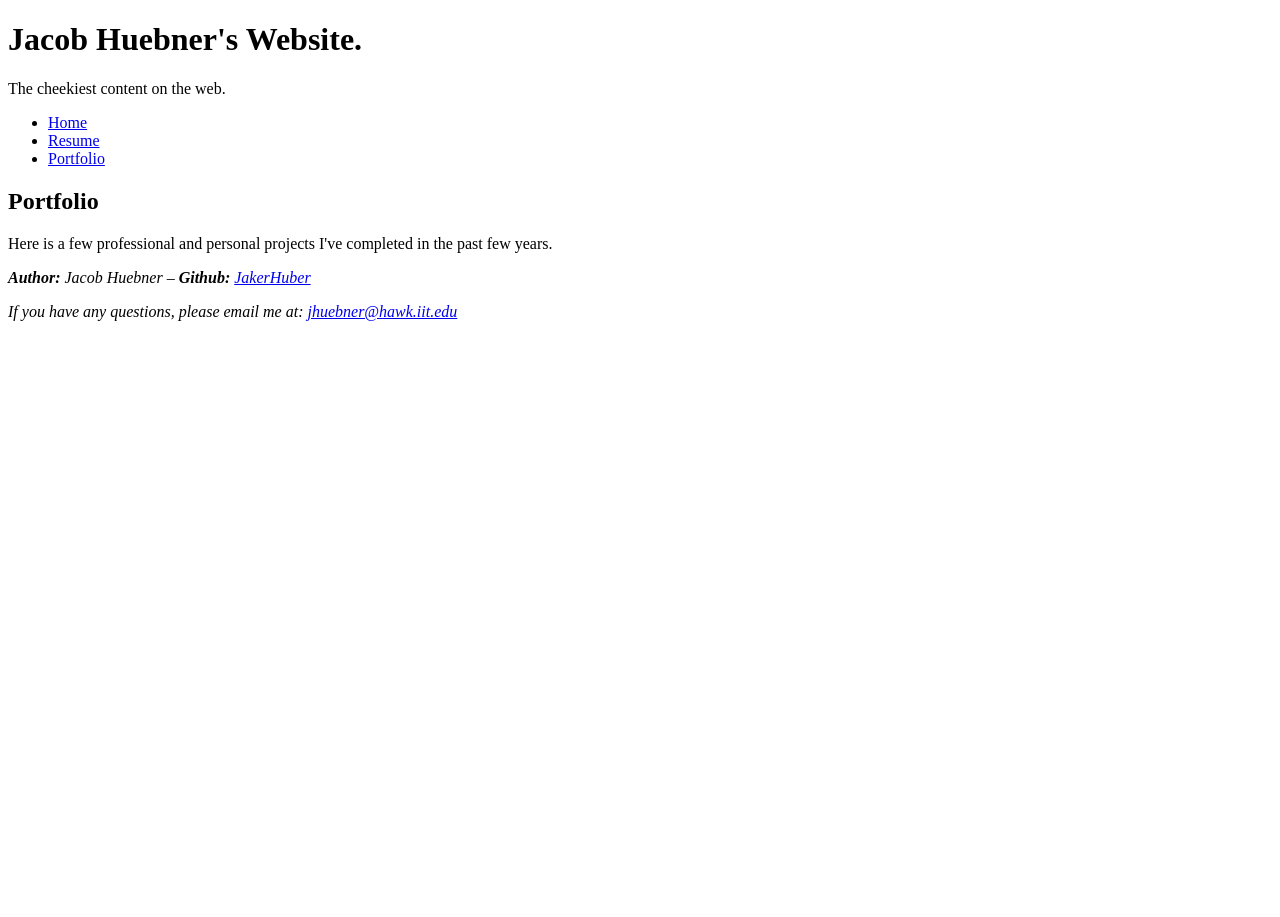
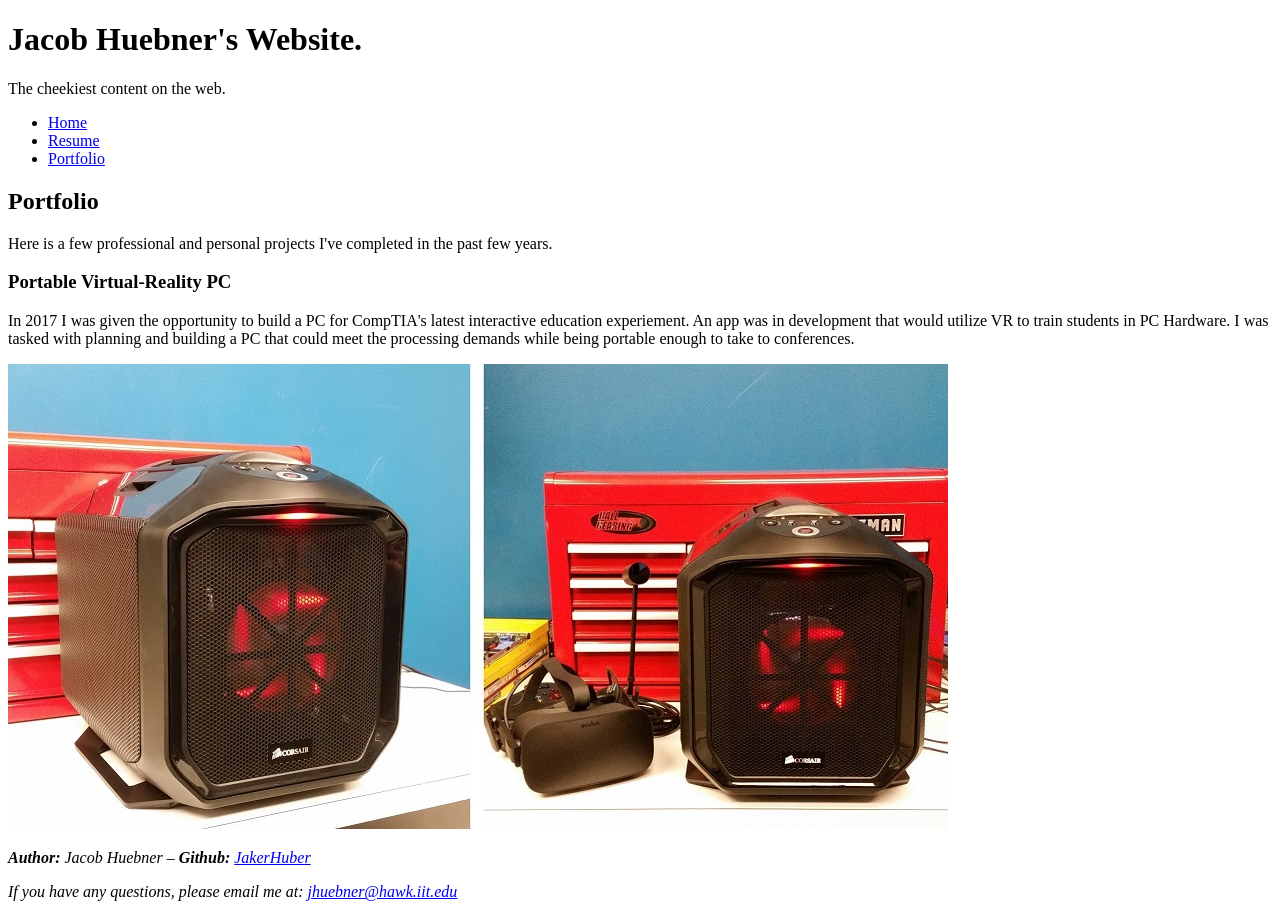
Before and after one commit to JakerHuber/project2, a plain HTML site: page portfolio.html in a window 1280 px wide. Before the commit the page ends 800 px from the top, so only its background shows below. Drawn offline with Linux system fonts and the light colour scheme.

Commit message:
content for portfolio

```diff
--- a/portfolio.html
+++ b/portfolio.html
@@ -20,7 +20,11 @@
       <h1>Portfolio</h1>
       <p>Here is a few professional and personal projects I've completed in the past few years.</p>
     </section>
-    <section> <!-- Project 1 -->
+    <section> <!-- Mobile VR Computer -->
+      <h3>Portable Virtual-Reality PC</h3>
+      <p>In 2017 I was given the opportunity to build a PC for CompTIA's latest interactive education experiement. An app was in development that would utilize VR to train students in PC Hardware. I was tasked with planning and building a PC that could meet the processing demands while being portable enough to take to conferences.</p>
+      <img src="img/vrdesktop_halfsize.jpg" alt="Picture of Jacob">
+
     </section>
     <section> <!-- Project 1 -->
     </section>
```
Also changed, not shown: img/allstaff_fullsize.jpg (added), img/allstaff_halfsize.jpg (added), img/comparebear_halfsize.png (added), img/dellthrone_halfsize.jpg (added), img/garden_fullsize.jpg (added), img/garden_halfsize.jpg (added), img/lackrack_fullsize.jpg (added), img/lackrack_halfsize.jpg (added), img/tables_halfsize.png (added), img/vrdesktop_fullsize.jpg (added), img/vrdesktop_halfsize.jpg (added), 1 other file.
